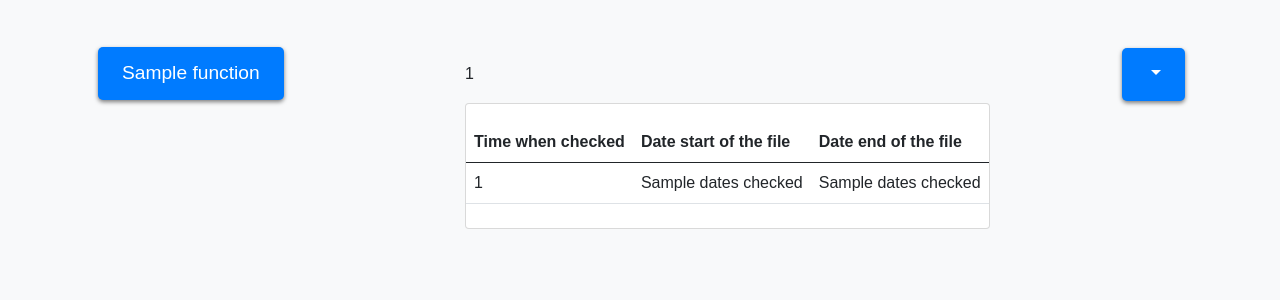
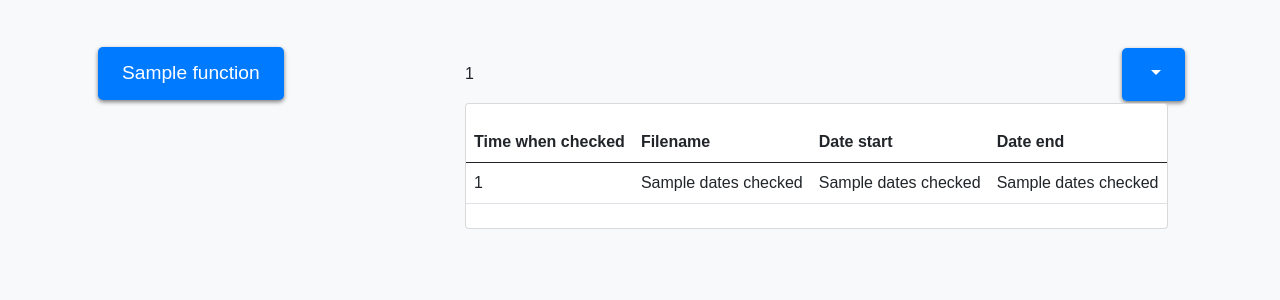
Before and after one commit to MichaelSc21/Airfare-flights-KIWI-API, a Flask app: template flask_app/templates/available_data.html in a window 1280 px wide, after a click that opens the changed part. Shown: the part 56-356 px from the top of the page. Run offline with Flask 3, Linux system fonts and the light colour scheme; the template is opened without the code that fills it: most values are stand-ins (such as "Sample title", 1, 10 or a date in 2020).

Commit message:
Modified the template a bit and made it more suitable for the website

```diff
--- a/flask_app/templates/available_data.html
+++ b/flask_app/templates/available_data.html
@@ -31,9 +31,9 @@
                             <thead>
                                 <tr>
                                     <th>Time when checked</th>
-                                    <th>Date start of the file</th>
-                                    <th>Date end of the file</th>
-                                    <!-- Add more column headers here as needed -->
+                                    <th>Filename</th>
+                                    <th>Date start</th>
+                                    <th>Date end</th>
                                 </tr>
                             </thead>
                             <tbody>
@@ -41,8 +41,9 @@
                                 <tr class="{{row[0]}} {{row[1]}}">
                                     <td>{{ row[0] }}</td>
                                     <td>{{ row[1] }}</td>
+                                    <td>{{ row[2] }}</td>
                                     <td>{{ row[3] }}</td>
-                                    <!-- Add more column values here as needed -->
+                                    <script>console.log( {{ row[4] }} )</script>
                                 </tr>
                                 {% endfor %}
                             </tbody>
@@ -98,13 +99,20 @@
                         console.log(data)
                         // Send GET request to /show_data with extracted data
                         var csrf_token = document.getElementById("csrf_token").value;
-                        console.log('/get_available_data_back/date_id="'+date_id+'"&filename="' + filename + '"');
-                        window_location_string = '/get_available_data_back/date_id1='+date_id+'&filename1=' + filename + 'date_id2=&filename2=';
-                        window.location = '/get_available_data_back/date_id='+date_id+'&filename=' + filename;
+                        // leaving date_id1 and filename with no value apart from %02%03 will
+                        // cause the application to not find the endpoint
+                        // I am using NA instead as a value beacause the flask endpoint detects the
+                        // value %02%03 as some type of special character
+                        // and also it makes it more obvious that date_id1 and filename1 are supposed to not have a value
+                        window_location_string = '/get_available_data_back/date_id0='+date_id+'&filename0=' + filename + '&date_id1=NA&filename1=NA&graph_type=' + buttonText;
+                        window.location = window_location_string
 
                     }
+                    else if (selectedRows.length === 0) {
+                        alert('You need to select a file')
+                    }
                     else {
-                        alert('You can only select 1 file for this function')
+                        alert('You cannot select more than 1 file for this function')
                     }
 
                 } else if (buttonText == "Compare data from 2 files") {
@@ -132,9 +140,13 @@
                         console.log(data)
                         // gets rid of the "&" character that is added at the end of the string
                         window_location_string = window_location_string.slice(0, -1)
+                        window_location_string += '&graph_type=' + buttonText
                         window.location = window_location_string
                         console.log(window_location_string)
 
+                    }
+                    else {
+                        alert('You need to select 2 files for this function')
                     }
                 }
             });
```
